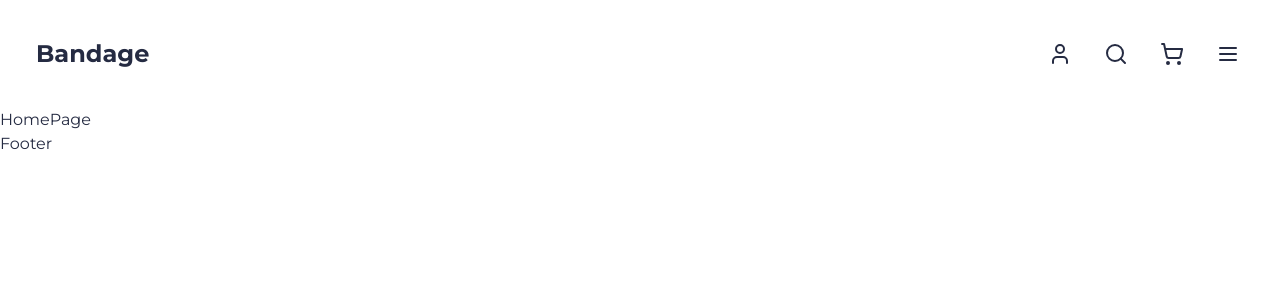
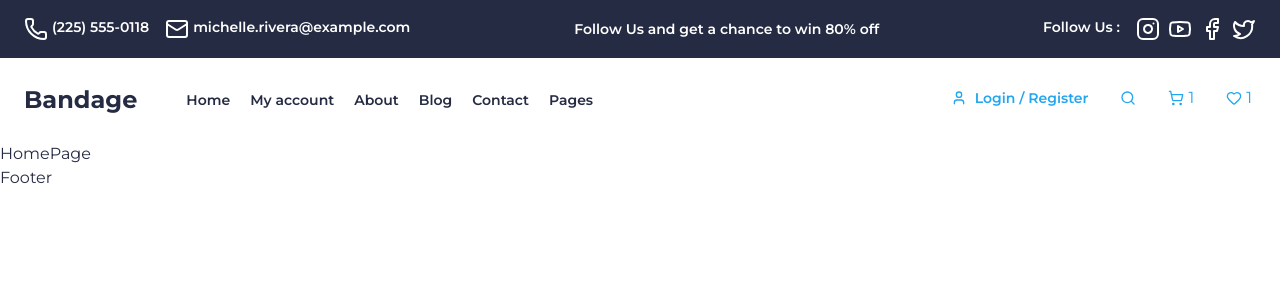
Before and after one commit to salih-sengul/E-Commerce, a React (Vite) app: page / in a window 1280 px wide. Shown: the top 300 px of the page. Built offline with nearby package versions, Linux system fonts and the light colour scheme.

Commit message:
Header done
Header componenti hem mobile görünüm hemde desktop görünüm için bitti.

```diff
--- a/package.json
+++ b/package.json
@@ -10,6 +10,7 @@
     "preview": "vite preview"
   },
   "dependencies": {
+    "@headlessui/react": "^2.2.4",
     "@tailwindcss/vite": "^4.1.8",
     "axios": "^1.9.0",
     "lucide-react": "^0.514.0",
--- /dev/null
+++ b/src/components/DropdownMenu.jsx
@@ -0,0 +1,71 @@
+import { Menu, MenuButton, MenuHeading, MenuItem, MenuItems, MenuSection, MenuSeparator } from '@headlessui/react'
+import React from 'react'
+
+const DropdownMenu = () => {
+  return (
+     <Menu >
+      <MenuButton>My account</MenuButton>
+      <MenuItems anchor="bottom" className={"flex gap-2 border-0 p-4"}>
+        <MenuSection className={"w-[186px] flex flex-col gap-4"}>
+          <MenuHeading className="font-bold">Kadın</MenuHeading>
+          <MenuItem>
+            <a className="block data-focus:bg-blue-100" href="/profile">
+              Bags
+            </a>
+          </MenuItem>
+          <MenuItem>
+            <a className="block data-focus:bg-blue-100" href="/notifications">
+              Belts
+            </a>
+          </MenuItem>
+          <MenuItem>
+            <a className="block data-focus:bg-blue-100" href="/notifications">
+              Cosmetics
+            </a>
+          </MenuItem>
+          <MenuItem>
+            <a className="block data-focus:bg-blue-100" href="/notifications">
+              Bags
+            </a>
+          </MenuItem>
+          <MenuItem>
+            <a className="block data-focus:bg-blue-100" href="/notifications">
+              Hats
+            </a>
+          </MenuItem>
+        </MenuSection>
+        <MenuSeparator className="my-1 h-px bg-black" />
+        <MenuSection className={"w-[186px] flex flex-col gap-4"}>
+          <MenuHeading className="font-bold">Erkek</MenuHeading>
+          <MenuItem>
+            <a className="block data-focus:bg-blue-100" href="/profile">
+              Bags
+            </a>
+          </MenuItem>
+          <MenuItem>
+            <a className="block data-focus:bg-blue-100" href="/notifications">
+              Belts
+            </a>
+          </MenuItem>
+          <MenuItem>
+            <a className="block data-focus:bg-blue-100" href="/notifications">
+              Cosmetics
+            </a>
+          </MenuItem>
+          <MenuItem>
+            <a className="block data-focus:bg-blue-100" href="/notifications">
+              Bags
+            </a>
+          </MenuItem>
+          <MenuItem>
+            <a className="block data-focus:bg-blue-100" href="/notifications">
+              Hats
+            </a>
+          </MenuItem>
+        </MenuSection>
+      </MenuItems>
+    </Menu>
+  )
+}
+
+export default DropdownMenu
--- a/src/index.css
+++ b/src/index.css
@@ -12,6 +12,8 @@
 
     --color-text-color: #252B42;
     --color-second-text-color: #737373;
+    --color-light-text-color: #FFFFFF;
+    --color-primary-color: #23A6F0;
 }
 
 @layer base {
@@ -19,6 +21,57 @@
     font-size: var(--text-2xl);
     font-weight: 700;
   }
+  h6{
+    font-size: var(--text-sm);
+    font-weight: 600;
+  }
+}
+
+@layer components {
+  .h1 {
+    font-size: 58px;
+    font-weight: 800;
+  }
+  .h2 {
+    font-size: 40px;
+    font-weight: 700;
+  }
+  .h3 {
+    font-size: 24px;
+    font-weight: 700;
+  }
+  .h4 {
+    font-size: 20px;
+    font-weight: 500;
+  }
+  .h5 {
+    font-size: 16px;
+    font-weight: 700;
+  }
+  .h6 {
+    font-size: 14px;
+    font-weight: 600;
+  }
+  .btn-text {
+    font-size: 14px;
+    font-weight: 700;
+  }
+  .mobile-menu {
+    font-size: 30px;
+    font-weight: 400;
+  }
+  .paragraph {
+    font-size: 20px;
+    font-weight: 500;
+  }
+  .list {
+    font-size: 20px;
+    font-weight: 400;
+  }
+  .link {
+    font-size: 14px;
+    font-weight: 600;
+  }
 }
 
 body{
--- a/src/layout/Header.jsx
+++ b/src/layout/Header.jsx
@@ -1,30 +1,132 @@
-import { Camera, Menu, Search, ShoppingCart, User } from 'lucide-react'
+import { MenuButton, Menu, MenuItems, MenuItem } from '@headlessui/react'
+import {
+  Camera,
+  ChevronRight,
+  Facebook,
+  Heart,
+  Instagram,
+  Mail,
+  MenuIcon,
+  Phone,
+  Search,
+  ShoppingCart,
+  Twitter,
+  User,
+  Youtube
+} from 'lucide-react'
 import React, { useState } from 'react'
+import DropdownMenu from '../components/DropdownMenu'
 
 const Header = () => {
   const [menuOpen, setMenuOpen] = useState(false)
+  const [dropdownOpen, setdropdownOpen] = useState(false)
 
   return (
-    <div className='p-9'>
-      <div className='flex justify-between'>
-        <h3>Bandage</h3>
-        <div className='flex gap-6 items-center'>
-          <div className='hover:bg-gray-300 rounded-full p-1'>
-            <User />
+    <div className=''>
+      <div className=''>
+        <div className='bg-text-color text-light-text-color '>
+          <div className='hidden lg:flex lg: justify-between h-[58px] items-center max-w-[1440px] mx-auto font-semibold text-sm p-6'>
+            <div className='flex gap-4'>
+              <div className='flex gap-1'>
+                <Phone />
+                <span>(225) 555-0118</span>
               </div>
-          <div className='hover:bg-gray-300 rounded-full p-1'>
-            <Search />
+              <div className='flex gap-1'>
+                <Mail />
+                <span>michelle.rivera@example.com</span>
               </div>
-          <div className='hover:bg-gray-300 rounded-full p-1'>
-            <ShoppingCart />
             </div>
-          <div onClick={()=>setMenuOpen((prev)=>!prev)} className='hover:bg-gray-300  rounded-full p-1'>
-            <Menu />
+            <div>Follow Us and get a chance to win 80% off</div>
+            <div className='flex gap-4'>
+              Follow Us :
+              <ul className='flex gap-2 items-center'>
+                <li>
+                  <a href=''>
+                    <Instagram />
+                  </a>
+                </li>
+                <li>
+                  <a href=''>
+                    <Youtube />
+                  </a>
+                </li>
+                <li>
+                  <a href=''>
+                    <Facebook />
+                  </a>
+                </li>
+                <li>
+                  <a href=''>
+                    <Twitter />
+                  </a>
+                </li>
+              </ul>
             </div>
           </div>
         </div>
-      <div className={`text-second-text-color ${menuOpen?"flex":"hidden"} justify-center py-24 text-3xl transition-all`}>
-        <nav >
+
+        <div className='flex  max-w-[1440px] mx-auto p-9 lg:p-6'>
+          <h3 className='w-[187px]'>Bandage</h3>
+          <div className='flex lg:justify-between justify-end w-full'>
+            <nav className='lg:flex items-center hidden '>
+              <ul className='flex gap-5 font-semibold text-sm'>
+                <li>
+                  <a href=''>Home</a>
+                </li>
+                <li>
+                  <DropdownMenu />
+                </li>
+                <li>
+                  <a href=''>About</a>
+                </li>
+                <li>
+                  <a href=''>Blog</a>
+                </li>
+                <li>
+                  <a href=''>Contact</a>
+                </li>
+                <li>
+                  <a href=''>Pages</a>
+                </li>
+              </ul>
+            </nav>
+
+            <div>
+              <div className='flex gap-6 items-center lg:text-primary-color'>
+                <div className=' p-1 flex gap-2 items-center'>
+                  <User className='hover:bg-gray-300 rounded-full lg:size-4'/>
+                  <a href="" className='text-primary-color link hidden lg:inline'>Login / Register</a>
+                </div>
+                <div className='hover:bg-gray-300 rounded-full p-1'>
+                  <Search className='lg:size-4'/>
+                </div>
+                <div className='hover:bg-gray-300 rounded-full p-1 md:flex md:gap-1 flex items-center'>
+                  <ShoppingCart className='lg:size-4'/>
+                  <span className='hidden lg:inline'>1</span>
+                </div>
+                <div
+                  onClick={() => setMenuOpen(prev => !prev)}
+                  className='hover:bg-gray-300  rounded-full p-1 lg:hidden '
+                >
+                  <MenuIcon />
+                </div>
+                <div
+                  onClick={() => setMenuOpen(prev => !prev)}
+                  className='hover:bg-gray-300  rounded-full p-1 hidden lg:flex md:gap-1 flex items-center'
+                >
+                  <Heart className='lg:size-4'/>
+                  <span className='hidden lg:inline'>1</span>
+                </div>
+              </div>
+            </div>
+          </div>
+        </div>
+        <div
+          className={`text-second-text-color ${
+            menuOpen ? 'flex' : 'hidden'
+          } justify-center py-24 text-3xl transition-all`}
+        >
+          <nav>
             <ul className='flex flex-col gap-8'>
               <li>Home</li>
               <li>Product</li>
@@ -34,6 +136,7 @@ const Header = () => {
           </nav>
         </div>
       </div>
+    </div>
   )
 }
 
```
Also changed, not shown: src/assets/shop-hero-1-product-slide-1.png (added), 1 other file (tests, documents, lock files or other folders). Lines whose indentation alone changed are shown as unchanged.
